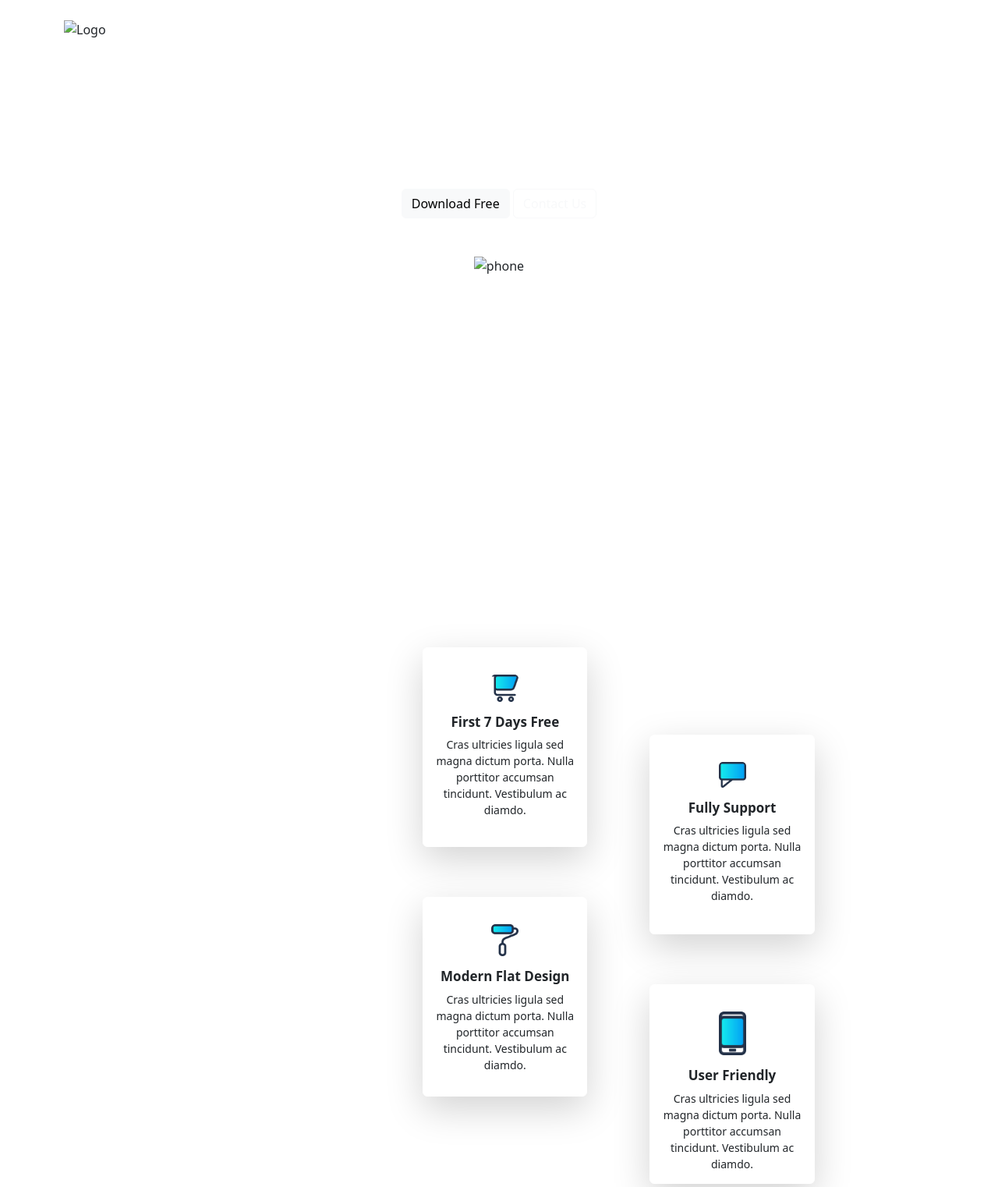
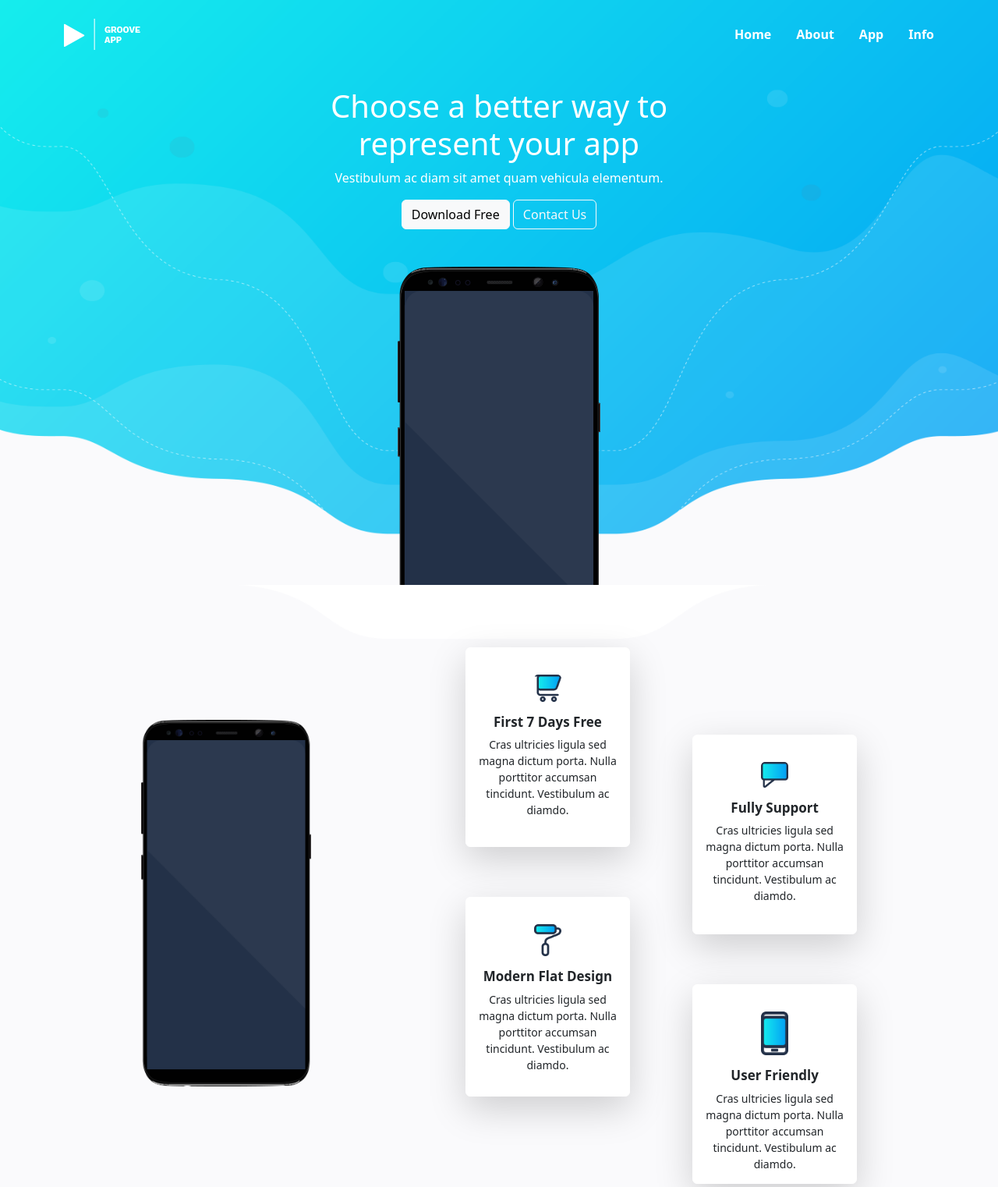
Before and after one commit to mdaj6804gmail/Vibo_template, a plain HTML site: page index.html in a window 1280 px wide. Shown: the top 1522 px of the page at 78% size. Drawn offline with nearby package versions, Linux system fonts and the light colour scheme; the site is published under a folder, as on GitHub Pages, so addresses that start at the root find nothing.

Commit message:
probtem solve

```diff
--- a/index.html
+++ b/index.html
@@ -20,7 +20,7 @@
       <!-- !logo -->
       <div class="d-flex align-items-center justify-content-between">
         <div class="mt-4">
-          <img src="/img/Logo.png" alt="Logo" />
+          <img src="img/Logo.png" alt="Logo" />
         </div>
         <!-- !navmenu -->
         <div class="mt-4">
@@ -51,7 +51,7 @@
       <!--! phone-image -->
     </div>
     <div class="text-center mt-5 phone-background">
-      <img class="" src="/img/phone.png" alt="phone" />
+      <img class="" src="img/phone.png" alt="phone" />
     </div>
   </section>
   <!--! section --2 -->
@@ -59,7 +59,7 @@
     <div class="container">
       <div class="d-flex align-items-center justify-content-around">
         <div class="mt-5">
-          <img class="phone_img_2nd" src="/img/phone.png" alt="" />
+          <img class="phone_img_2nd" src="img/phone.png" alt="" />
         </div>
         <!--! card -->
         <div class="main_card d-flex">
--- a/style.css
+++ b/style.css
@@ -10,7 +10,7 @@ a {
 }
 
 .Top_section {
-  background: url(/img/Top-Background.png);
+  background: url(img/Top-Background.png);
   background-repeat: no-repeat;
   background-size: 100% 100%;
   background-position: center center;
@@ -27,7 +27,7 @@ a {
 }
 
 .section_2 {
-  background: url(/img/section_2_Backgroud.png);
+  background: url(img/section_2_Backgroud.png);
   background-repeat: no-repeat;
 
   background-size: 100%;
@@ -37,7 +37,7 @@ a {
   display: block;
 }
 .phone-background {
-  background-image: url(/img/section_2_Backgroud.png);
+  background-image: url(img/section_2_Backgroud.png);
   background-repeat: no-repeat;
   background-size: cover;
   background-position-y: 209px;
```
